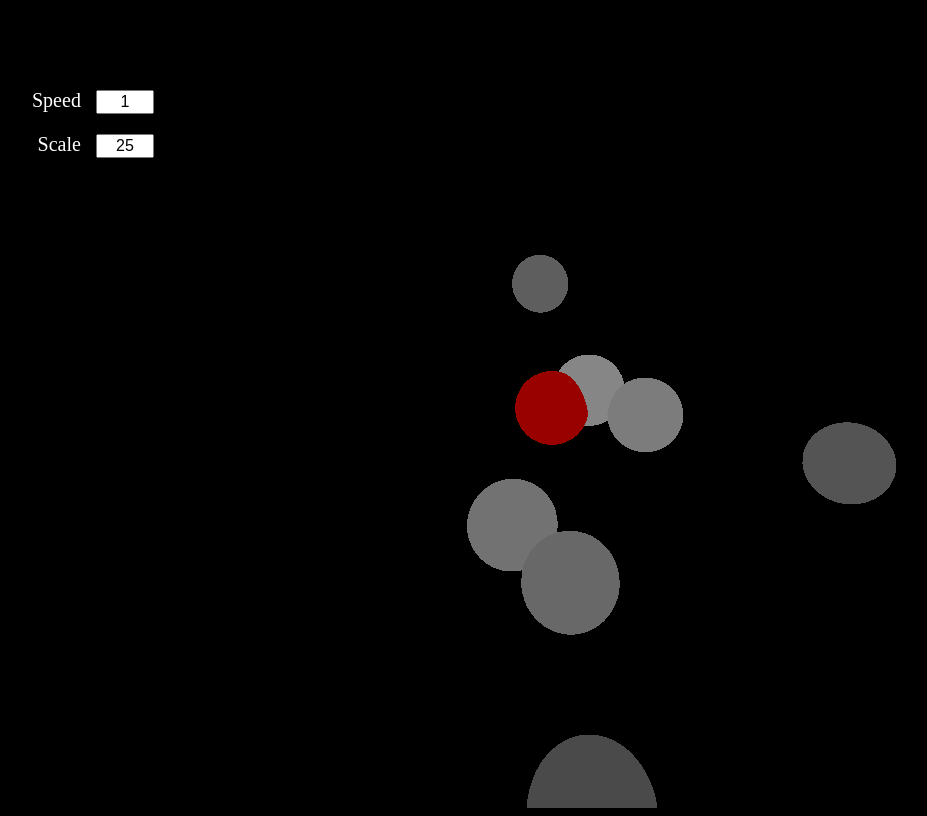
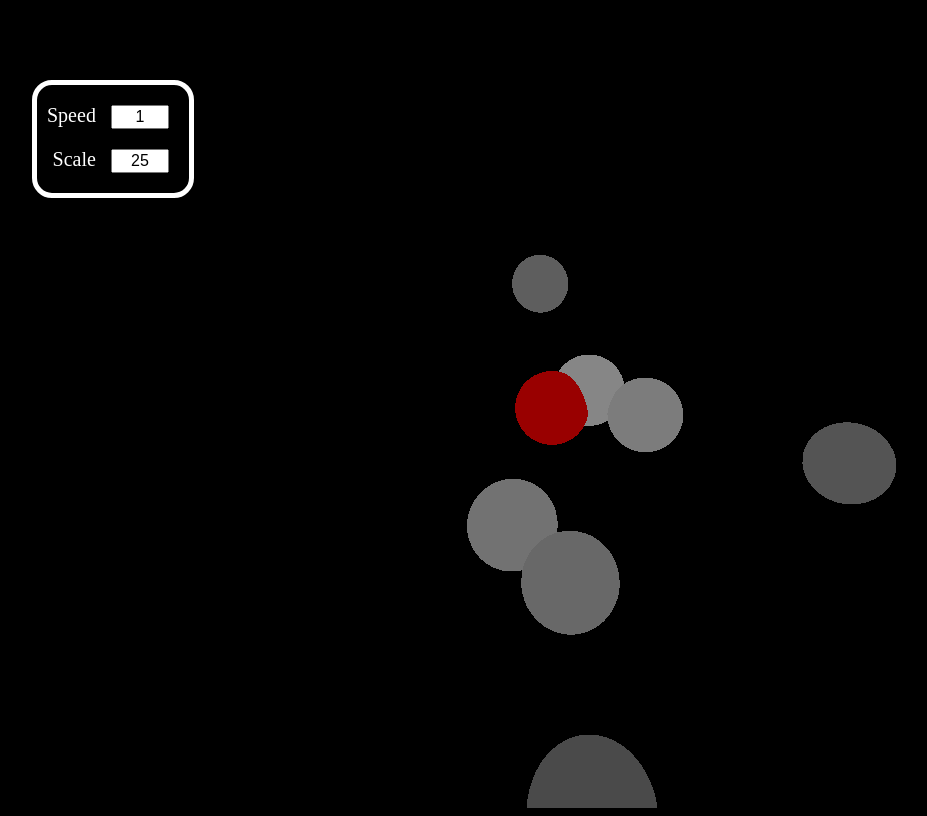
Before and after one commit to charlierproctor/angular-planets, a website: page index.html in a window 1280 px wide. Shown: the whole page, without its empty margins (96-1023 px from the left). Drawn offline with nearby package versions, Linux system fonts and the light colour scheme.

Commit message:
adding a border around the form

```diff
--- a/index.html
+++ b/index.html
@@ -15,6 +15,9 @@
 			top: 10%;
 			left: 10%;
 			z-index: 5;
+			padding: 10px;
+			border: 5px solid white;
+			border-radius: 20px;
 		}
 		input {
 			margin: 10px;
```
